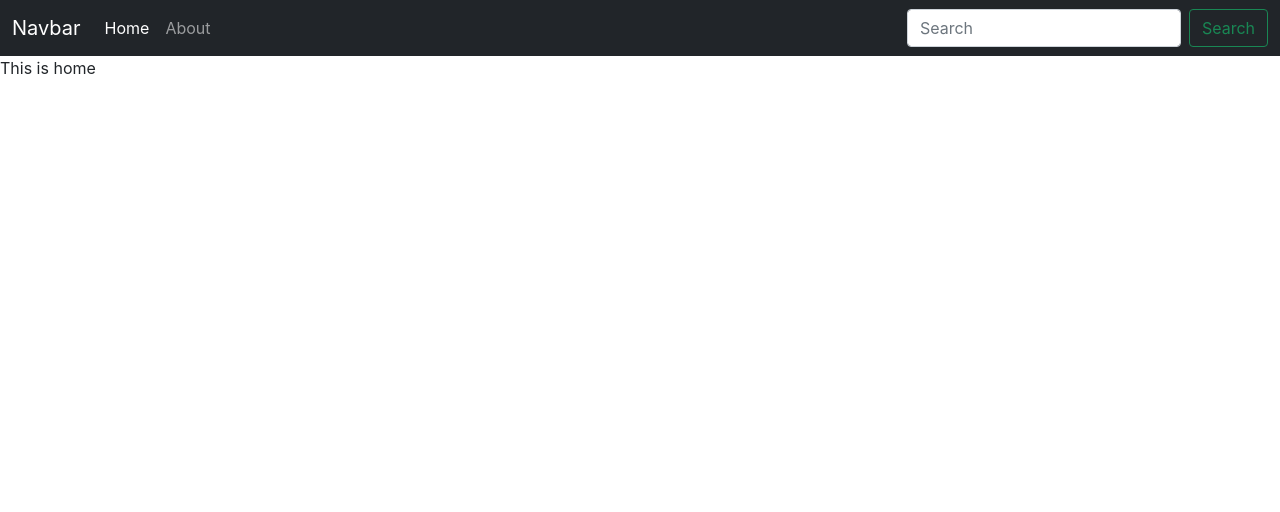
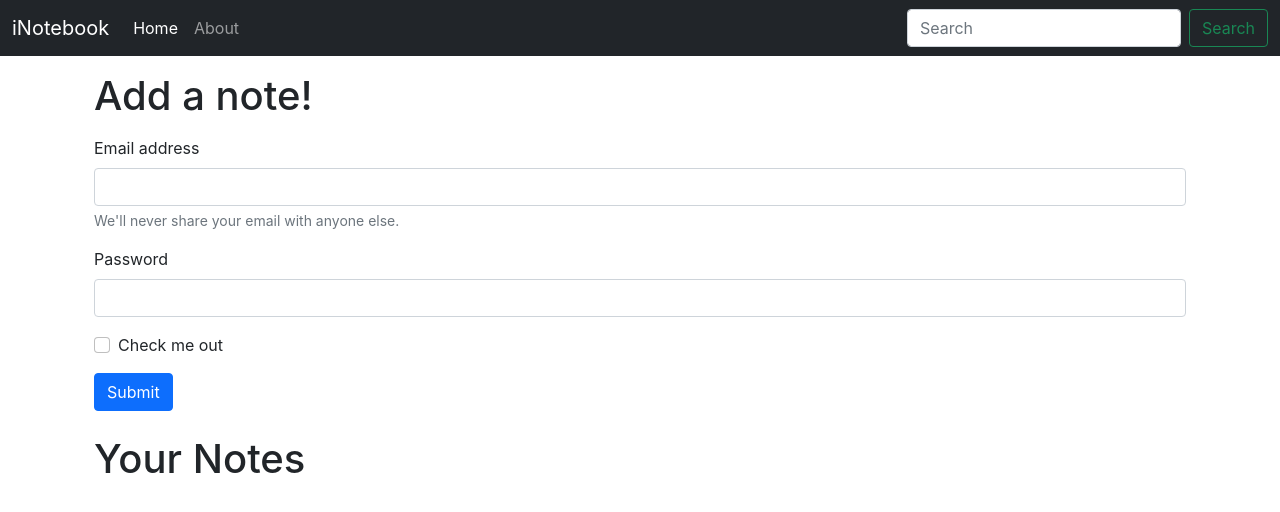
Before and after one commit to dazzlerabhi30800/iNotebook-react, a React (Create React App) app: page / in a window 1280 px wide. Shown: the top 512 px of the page. Built offline with nearby package versions, Linux system fonts and the light colour scheme.

Commit message:
Video 59 Completed

```diff
--- a/src/App.js
+++ b/src/App.js
@@ -1,29 +1,22 @@
-
-import './App.css';
-import {
-  BrowserRouter as Router,
-  Route,
-  Routes
-} from "react-router-dom";
-import Navbar from './components/Navbar';
-import Home from './components/Home';
-import About from './components/About';
-import NoteState from './context/notes/NoteState';
+import "./App.css";
+import { BrowserRouter as Router, Route, Routes } from "react-router-dom";
+import Navbar from "./components/Navbar";
+import Home from "./components/Home";
+import About from "./components/About";
+import NoteState from "./context/notes/NoteState";
 
 function App() {
   return (
     <>
       <NoteState>
-
         <Router>
-
           <Navbar />
-    {/* <About /> */}
-
+          <div className="container">
             <Routes>
-        <Route exact path = "/about" element= {<About />} />
-        <Route exact path = "/" element= {<Home />} />
+              <Route exact path="/" element={<Home />} />
+              <Route exact path="/about" element={<About />} />
             </Routes>
+          </div>
         </Router>
       </NoteState>
     </>
--- a/src/components/About.js
+++ b/src/components/About.js
@@ -3,14 +3,9 @@
 
 
 const About = () => {
-    const a = useContext(noteContext)
-    useEffect(() => {
-        a.update();
-        // eslint-disable-next-line
-    }, [])
     return (
         <div>
-            This is About {a.state.name} and he is {a.state.Age} years old.
+            This is About Page.
         </div>
     )
 }
--- a/src/components/Home.js
+++ b/src/components/Home.js
@@ -1,12 +1,56 @@
-import React from 'react'
-
+import React from "react";
 
 const Home = () => {
-    return (
-        <div>
-            This is home
+  return (
+    <div>
+        <div className="container my-3">
+      <h1>Add a note!</h1>
+      <form className="my-3">
+        <div className="mb-3">
+          <label htmlFor="exampleInputEmail1" className="form-label">
+            Email address
+          </label>
+          <input
+            type="email"
+            className="form-control"
+            id="exampleInputEmail1"
+            aria-describedby="emailHelp"
+          />
+          <div id="emailHelp" className="form-text">
+            We'll never share your email with anyone else.
+          </div>
         </div>
-    )
-}
+        <div className="mb-3">
+          <label htmlFor="exampleInputPassword1" className="form-label">
+            Password
+          </label>
+          <input
+            type="password"
+            className="form-control"
+            id="exampleInputPassword1"
+          />
+        </div>
+        <div className="mb-3 form-check">
+          <input
+            type="checkbox"
+            className="form-check-input"
+            id="exampleCheck1"
+          />
+          <label className="form-check-label" htmlFor="exampleCheck1">
+            Check me out
+          </label>
+        </div>
+        <button type="submit" className="btn btn-primary">
+          Submit
+        </button>
+      </form>
+      </div>
 
-export default Home
+    <div className="container my-3">
+      <h1 className="my-4">Your Notes</h1>
+    </div>
+</div>
+  );
+};
+
+export default Home;
--- a/src/components/Navbar.js
+++ b/src/components/Navbar.js
@@ -1,22 +1,27 @@
-import React from 'react';
-import {Link} from "react-router-dom";
+import React, {useEffect} from 'react';
+import {Link, useLocation} from "react-router-dom";
+
 
 const Navbar = () => {
+  let location = useLocation();
+  useEffect(() => {
+    console.log(location.pathname);
+  }, [location]);
     return (
         <div>
            <nav className="navbar navbar-expand-lg navbar-dark bg-dark">
   <div className="container-fluid">
-    <Link className="navbar-brand" to="/">Navbar</Link>
+    <Link className="navbar-brand" to="/">iNotebook</Link>
     <button className="navbar-toggler" type="button" data-bs-toggle="collapse" data-bs-target="#navbarSupportedContent" aria-controls="navbarSupportedContent" aria-expanded="false" aria-label="Toggle navigation">
       <span className="navbar-toggler-icon"></span>
     </button>
     <div className="collapse navbar-collapse" id="navbarSupportedContent">
       <ul className="navbar-nav me-auto mb-2 mb-lg-0">
         <li className="nav-item">
-          <Link className="nav-link active" aria-current="page" to="/">Home</Link>
+          <Link className={`nav-link ${location.pathname==='/'?"active":""}`} aria-current="page" to="/">Home</Link>
         </li>
         <li className="nav-item">
-          <Link className="nav-link" to="/about">About</Link>
+          <Link className={`nav-link ${location.pathname==="/about"? "active": ""}`} to="/about">About</Link>
         </li>
 
 
--- a/src/context/notes/NoteState.js
+++ b/src/context/notes/NoteState.js
@@ -3,22 +3,9 @@
 import {useState} from "react";
 
 const NoteState = (props) => {
-    const s1 = {
-        "name": "Abhi",
-        "Age": "21"
-    }
-    const [state, setState] = useState(s1);
-    const update = () => {
-        setTimeout(() => {
-            setState({
-                "name" : "Michael",
-                "Age" : "25"
-            })
-        }, 1000);
-    }
 
     return (
-        <NoteContext.Provider value={{state:state, update:update}}>
+        <NoteContext.Provider value={{}}>
             {props.children}
         </NoteContext.Provider>
     )
```
Lines whose indentation alone changed are shown as unchanged.
